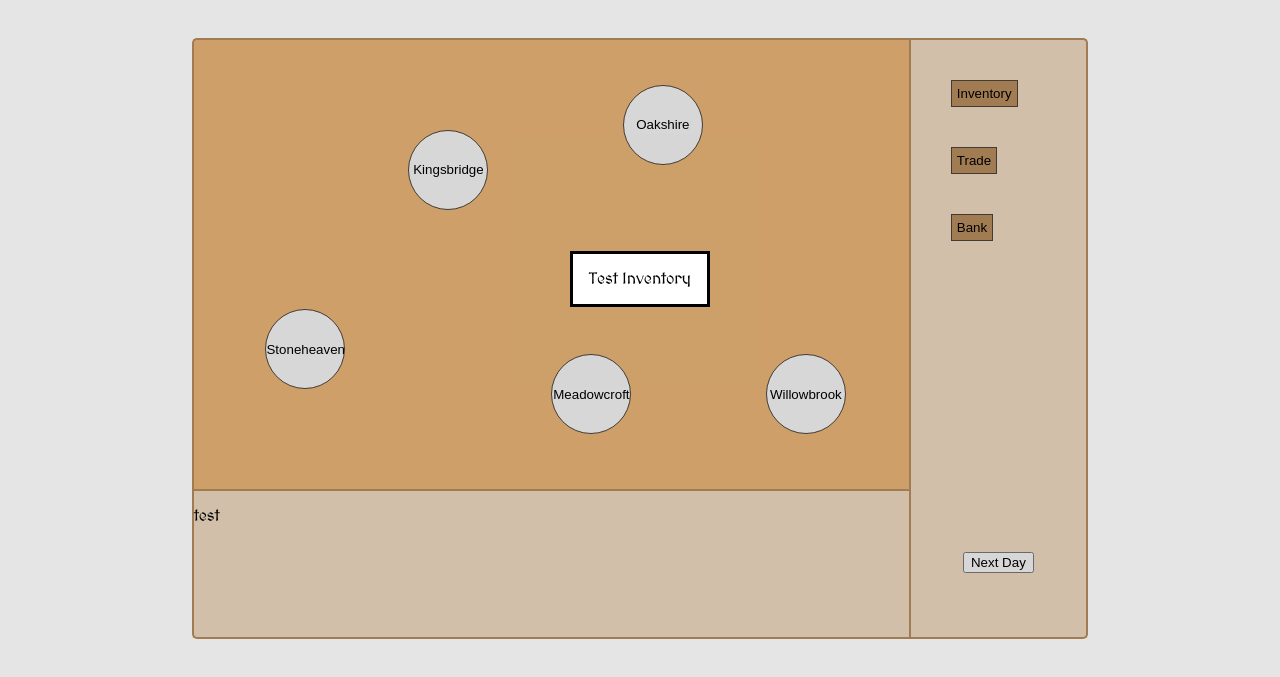
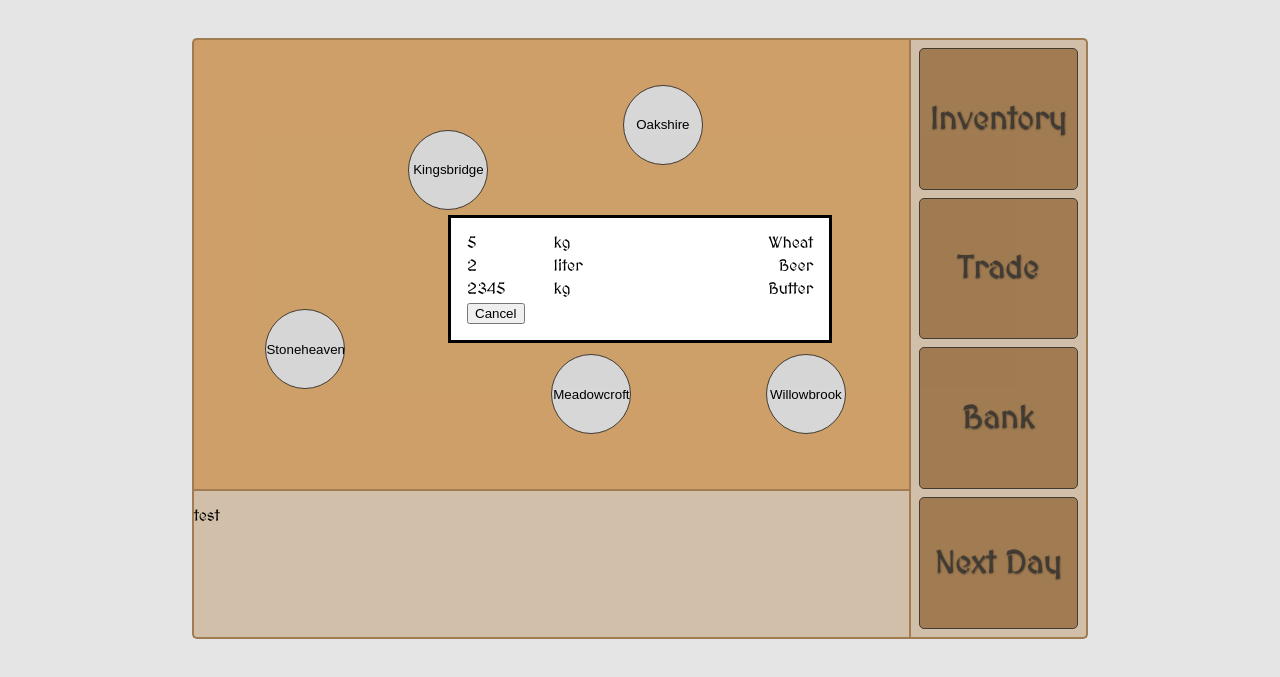
Before and after one commit to LeStuder/VillageTrader, a plain HTML site: page index.html in a window 1280 px wide. Both pictures are taken after a click on the button "Inventory". Shown: the part 121-798 px from the top of the page. Drawn offline with Linux system fonts and the light colour scheme; a web font is replaced by a local one.

Commit message:
Added Inventory Display of Resources

```diff
--- a/index.html
+++ b/index.html
@@ -36,19 +36,16 @@
                     <button type="button" class="btn-town" id="btn-meadowcroft">Meadowcroft</button>
                 </section>
                 <section id="menu">
-                    <ul class="menu-list">
-                        <li>
-                            <button type="button" class="btn-menu" id="btn-inventory">Inventory</button>
-                        </li>
-                        <li>
-                            <button type="button" class="btn-menu" id="btn-trade">Trade</button>
-                        </li>
-                        <li>
-                            <button type="button" class="btn-menu" id="btn-bank">Bank</button>
-                        </li>
-                    </ul>
+                    <button type="button" class="btn-menu" id="btn-inventory">Inventory</button>
+                    <button type="button" class="btn-menu" id="btn-trade">Trade</button>
+                    <button type="button" class="btn-menu" id="btn-bank">Bank</button>
 
-                    <dialog id="modal-inventory">Test Inventory</dialog>
+                    <dialog id="modal-inventory">
+                        <form id="input-form">
+                            <div id="inventory-container"></div>
+                            <button id="btn-inventory-cancel">Cancel</button>
+                        </form>
+                    </dialog>
                     <dialog id="modal-trade">Test Trade</dialog>
                     <dialog id="modal-bank">Test Bank</dialog>
                 </section>
--- a/main.js
+++ b/main.js
@@ -1,33 +1,35 @@
 let modalInventory = document.getElementById("modal-inventory")
 let modalTrade = document.getElementById("modal-trade")
 let modalBank = document.getElementById("modal-bank")
+
+let inventoryContainer = document.getElementById("inventory-container")
 
 let buttonInventory = document.getElementById("btn-inventory")
 let buttonTrade = document.getElementById("btn-trade")
 let buttonBank = document.getElementById("btn-bank")
 let buttonNextDay = document.getElementById("btn-next-day")
 
-const resourcesObj = {
-    Wheat: { unit: "kg", medianGold: "0.1" },
-    Oats: { unit: "kg", medianGold: "0.08" },
-    Wine: { unit: "liter", medianGold: "0.5" },
-    Beer: { unit: "liter", medianGold: "0.3" },
-    Salt: { unit: "kg", medianGold: "0.2" },
-    Honey: { unit: "kg", medianGold: "0.3" },
-    Cheese: { unit: "kg", medianGold: "0.4" },
-    Butter: { unit: "kg", medianGold: "0.3" },
-    Wool: { unit: "kg", medianGold: "0.6" },
-    Linen: { unit: "meter", medianGold: "0.4" },
-    Silk: { unit: "meter", medianGold: "7.5" },
-    Fur: { unit: "pelt", medianGold: "3" },
-    Timber: { unit: "cubic meter", medianGold: "0.3" },
-    Iron: { unit: "kg", medianGold: "0.4" },
-    Coal: { unit: "kg", medianGold: "0.2" },
-    Tin: { unit: "kg", medianGold: "0.5" },
-    Copper: { unit: "kg", medianGold: "0.6" },
-    Leather: { unit: "square meter", medianGold: "3" },
-    Beeswax: { unit: "kg", medianGold: "1.5" },
-}
+const resourcesArr = [
+    { name: "Wheat", unit: "kg", medianGold: 0.1, inInventory: 5 },
+    { name: "Oats", unit: "kg", medianGold: 0.08, inInventory: 0 },
+    { name: "Wine", unit: "liter", medianGold: 0.5, inInventory: 0 },
+    { name: "Beer", unit: "liter", medianGold: 0.3, inInventory: 2 },
+    { name: "Salt", unit: "kg", medianGold: 0.2, inInventory: 0 },
+    { name: "Honey", unit: "kg", medianGold: 0.3, inInventory: 0 },
+    { name: "Cheese", unit: "kg", medianGold: 0.4, inInventory: 0 },
+    { name: "Butter", unit: "kg", medianGold: 0.3, inInventory: 2345 },
+    { name: "Wool", unit: "kg", medianGold: 0.6, inInventory: 0 },
+    { name: "Linen", unit: "meter", medianGold: 0.4, inInventory: 0 },
+    { name: "Silk", unit: "meter", medianGold: 7.5, inInventory: 0 },
+    { name: "Fur", unit: "pelt", medianGold: 3, inInventory: 0 },
+    { name: "Timber", unit: "cu. meter", medianGold: 0.3, inInventory: 0 },
+    { name: "Iron", unit: "kg", medianGold: 0.4, inInventory: 0 },
+    { name: "Coal", unit: "kg", medianGold: 0.2, inInventory: 0 },
+    { name: "Tin", unit: "kg", medianGold: 0.5, inInventory: 0 },
+    { name: "Copper", unit: "kg", medianGold: 0.6, inInventory: 0 },
+    { name: "Leather", unit: "sq. meter", medianGold: 3, inInventory: 0 },
+    { name: "Beeswax", unit: "kg", medianGold: 1.5, inInventory: 0 },
+]
 
 buttonInventory.addEventListener("click", () => {
     modalInventory.showModal()
@@ -38,3 +40,29 @@ buttonTrade.addEventListener("click", () => {
 buttonBank.addEventListener("click", () => {
     modalBank.showModal()
 })
+
+for (let i in resourcesArr) {
+    if (resourcesArr[i].inInventory !== 0) {
+        const resourceElem = document.createElement("div")
+        resourceElem.setAttribute("id", "inventoryObj" + resourcesArr[i].name)
+        resourceElem.classList.add("inventoryObj")
+
+        const resourceInInventory = document.createElement("p")
+        resourceInInventory.setAttribute("id", "inventoryInInventory" + resourcesArr[i].name)
+        resourceInInventory.classList.add("inventoryInInventory")
+        resourceInInventory.textContent = resourcesArr[i].inInventory
+        resourceElem.appendChild(resourceInInventory)
+
+        const resourceUnit = document.createElement("p")
+        resourceUnit.classList.add("inventoryUnit")
+        resourceUnit.textContent = resourcesArr[i].unit
+        resourceElem.appendChild(resourceUnit)
+
+        const resourceName = document.createElement("p")
+        resourceName.classList.add("inventoryName")
+        resourceName.textContent = resourcesArr[i].name
+        resourceElem.appendChild(resourceName)
+
+        inventoryContainer.appendChild(resourceElem)
+    }
+}
--- a/styles.css
+++ b/styles.css
@@ -96,6 +96,10 @@ header {
     border-left: solid 2px var(--color-muddy);
     border-radius: 0 5px 0 0;
     background-color: var(--color-beige);
+
+    display: flex;
+    flex-direction: column;
+    justify-content: space-evenly;
 }
 
 #dialog {
@@ -114,6 +118,10 @@ header {
     border-left: solid 2px var(--color-muddy);
     border-radius: 0 0 5px 0;
     background-color: var(--color-beige);
+
+    display: flex;
+    flex-direction: column;
+    justify-content: center;
 }
 
 .btn-town {
@@ -149,20 +157,57 @@ header {
     left: 50%;
 }
 
-.menu-list {
-    list-style-type: none;
+.btn-menu,
+#btn-next-day {
+    display: block;
+    height: 100%;
+    margin: 1vh;
+    margin-bottom: 0;
+    background-color: var(--color-muddy);
+    border: solid 1px var(--color-dark);
+    border-radius: 5px;
+    padding: 5px;
+    font-family: "MedievalSharp", "Modern Antiqua", cursive;
+    text-shadow: 0.5px 0.5px 2px #252525;
+    color: var(--color-dark);
+    font-size: 4vh;
 }
 
-.btn-menu {
-    display: block;
-    margin-top: 5vh;
-    background-color: var(--color-muddy);
-    border: solid 1px var(--color-dark);
-    padding: 5px;
+/* .btn-menu:last-of-type {
+    margin-bottom: 1vh;
+} */
+
+#btn-next-day {
+    margin: 1vh;
 }
 
-#proceed {
-    display: flex;
-    align-items: center;
-    justify-content: center;
+#modal-inventory {
+    width: 30%;
 }
+
+.inventoryObj {
+    display: grid;
+    grid-template-columns: 2fr 3fr 3fr;
+    margin-bottom: 5px;
+}
+
+.inventoryObj > * {
+    margin: 0;
+}
+
+.inventoryInInventory {
+    grid-column-start: 1;
+}
+
+.inventoryUnit {
+    grid-column-start: 2;
+}
+
+.inventoryName {
+    text-align: right;
+    grid-column-start: 3;
+}
+
+.inventoryName::before {
+    content: " ";
+}
```
